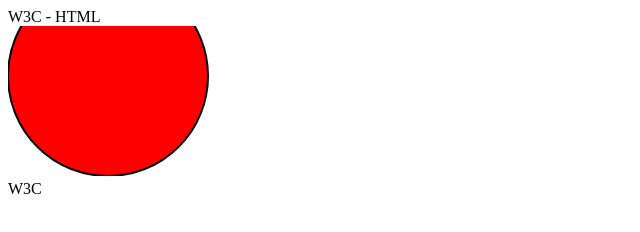
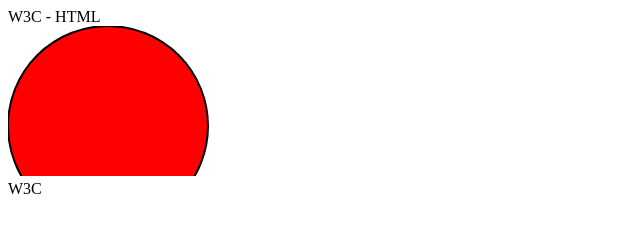
Before and after one commit to iiicon/w3c-html, a plain HTML site: page index.html in a window 1280 px wide. Shown: the whole page, without its empty margins (0-640 px from the left). Drawn offline with Linux system fonts and the light colour scheme.

Commit message:
change y

```diff
--- a/index.html
+++ b/index.html
@@ -13,7 +13,7 @@
   W3C - HTML
   <div class="wrapper">
     <svg xmlns="http://www.w3.org/2000/svg" version="1.1">
-      <circle cx="100" cy="50" r="100" stroke="black" stroke-width="2" fill="red" />
+      <circle cx="100" cy="100" r="100" stroke="black" stroke-width="2" fill="red" />
     </svg>
   </div>
   <script src="./js/main.js"></script>
```
